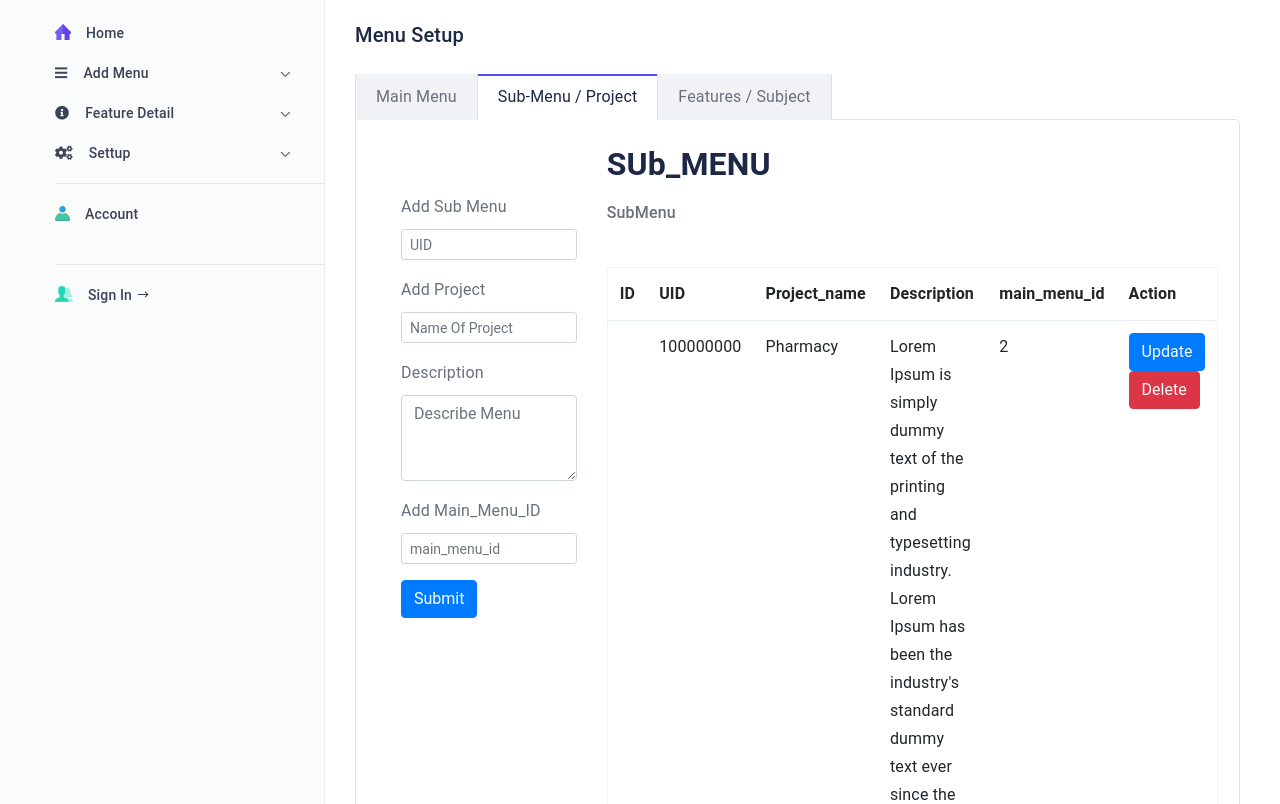
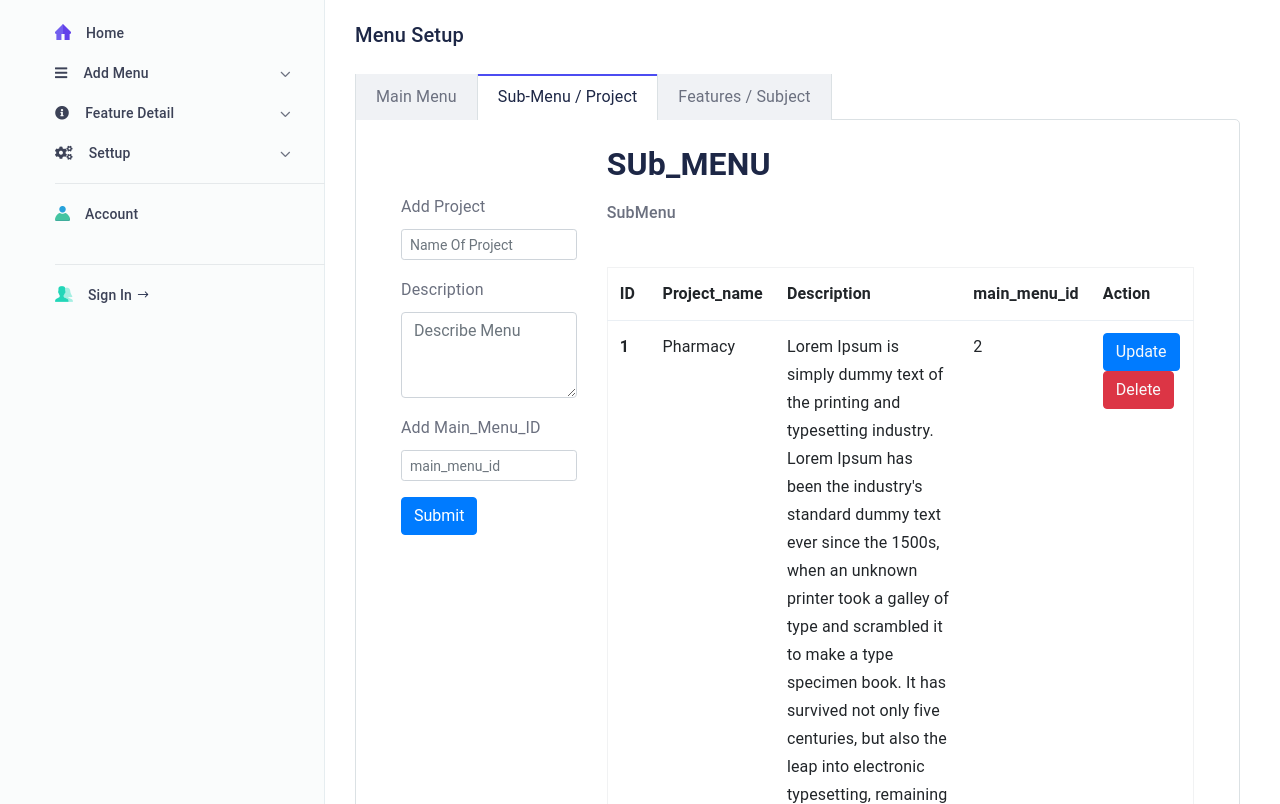
Before and after one commit to crystal-qazi/Knowledge_Base, a PHP site: page /admin_add_menu.php in a window 1280 px wide, after a click on "Sub-Menu / Project". Shown: the part 153-957 px from the top of the page. Run offline with PHP 8.4, Linux system fonts and the light colour scheme; data comes from the database, SQL or seed files in the repository; data that the repository does not hold is empty; some libraries are stand-ins or nearby versions.

Commit message:
menu function set

```diff
--- a/HeaderFooterTemp/admin/admin_head.php
+++ b/HeaderFooterTemp/admin/admin_head.php
@@ -124,6 +124,7 @@ $count = mysqli_num_rows($res);
                             <?php
                                 }
                             }
+
                             ?>
 
 
--- a/HeaderFooterTemp/head_temp.php
+++ b/HeaderFooterTemp/head_temp.php
@@ -4,6 +4,7 @@ include 'config/connection.php';
 $sql = "SELECT * FROM project";
 $res = mysqli_query($con,$sql);
 $count = mysqli_num_rows($res);
+
 ?>
 
 <!DOCTYPE html>
--- a/admin_add_menu.php
+++ b/admin_add_menu.php
@@ -2,7 +2,7 @@
 <?php include('headerfootertemp/admin/admin_head.php') ?>
 <?php
 // Include the database configuration
-include 'config/connection.php';
+//include 'config/connection.php';
 
 
 ?>
@@ -37,7 +37,7 @@ include 'config/connection.php';
                     <div class="d-flex">
                     <div class="col-lg-3 pt-5">
 
-                        <form action="" method="post">
+                        <form  method="post">
 
                             <div class="mb-3">
                                 <label class="form-label">Add Main Menu</label>
@@ -49,25 +49,27 @@ include 'config/connection.php';
                                 <textarea type="description" name="description" class="form-control" rows="3"
                                     placeholder="Describe Menu"></textarea>
                             </div>
-                            <button type="submit" class="btn btn-primary" name="submit">Submit</button>
+                            <button type="submit" class="btn btn-primary" name="submit" value="submit">Submit</button>
+
+
                         </form>
                             <?php
-                                            if(isset($_POST['submit'])){
+                                //include 'config/connection.php';
+                                if ($_SERVER["REQUEST_METHOD"] == "POST") {
+
+                                    // collect value of input field
                                     $title= $_POST['title'];
                                     $description=$_POST['description'];
 
+                                    if (empty($title)) {
+                                        echo "data is empty";
+                                    } else {
                                         $sql= "INSERT into main_menu (title, description) VALUES ('$title','$description')";
                                         $result= mysqli_query($con,$sql);
-
-                                                if($result){
-                                                    header('location:admin_add_menu.php');
-                                                    //echo "Data inseted successfully";
-                                                }
-                                                else{
-                                                    die(mysqli_error($con));
                                     }
                                 }
-
+                                // Closing the connection.
+                               $con->close();
                                 ?>
 
                     </div>
@@ -92,7 +94,13 @@ include 'config/connection.php';
                                     </thead>
                                     <tbody>
                                         <?php
-                                                        $sql1 = "SELECT * FROM `main_menu`";
+
+                                        // Include the database configuration
+                                       include 'config/connection.php';
+
+
+
+                                                        $sql1 = "SELECT * FROM main_menu";
                                                         $result1=mysqli_query($con,$sql1);
                                                         if($result1){
                                                             while($row1=mysqli_fetch_assoc($result1)){
@@ -111,75 +119,11 @@ include 'config/connection.php';
                                                                     </tr>';
                                                                 }
                                                             }
+                                                            $con->close();
                                                         ?>
 
                                     </tbody>
                                 </table>
-
-                                <!-- Button trigger modal -->
-<!-- <button type="button" class="btn btn-primary" data-bs-toggle="modal" data-bs-target="#exampleModal">
-    Launch demo modal
-  </button> -->
-
-  <!-- Modal -->
-  <div class="modal fade" id="exampleModal" tabindex="-1" aria-labelledby="exampleModalLabel" aria-hidden="true">
-    <div class="modal-dialog">
-      <div class="modal-content">
-        <div class="modal-header">
-          <h5 class="modal-title" id="exampleModalLabel">Update Screen</h5>
-          <button type="button" class="btn-close" data-bs-dismiss="modal" aria-label="Close"></button>
-        </div>
-        <div class="modal-body">
-
-            <!-- form content -->
-            <form action="" method="post">
-
-                <div class="mb-3">
-                    <label class="form-label">Update Main Menu</label>
-                    <input name="title" class="form-control form-control-sm" type="text"
-                        placeholder="Name Of Menu" aria-label=".form-control-sm example">
-                </div>
-                <div class="mb-3">
-                    <label for="exampleFormControlTextarea1" class="form-label">Update Description</label>
-                    <textarea type="description" name="description" class="form-control" rows="3"
-                        placeholder="Describe Menu"></textarea>
-                </div>
-                <button type="submit" class="btn btn-primary" name="submit">Submit</button>
-            </form>
-            <?php
-                                if(isset($_POST['submit'])){
-                                    $title= $_POST['title'];
-                                    $description=$_POST['description'];
-
-                                    $sql= "INSERT into main_menu (title, description) VALUES ('$title','$description')";
-                                    $result= mysqli_query($con,$sql);
-
-                                    if($result){
-                                        header('location:admin_add_menu.php');
-                                        //echo "Data inseted successfully";
-                                    }
-                                    else{
-                                        die(mysqli_error($con));
-                                    }
-                                }
-
-                            ?>
-
-
-                            <!-- content end -->
-
-
-        </div>
-        <div class="modal-footer">
-          <button type="button" class="btn btn-secondary" data-bs-dismiss="modal">Close</button>
-
-        </div>
-      </div>
-    </div>
-  </div>
-
-
-
                             </div>
                         </article>
                     </div>
@@ -191,13 +135,10 @@ include 'config/connection.php';
                     <div class="d-flex">
                         <div class="col-lg-3 pt-5">
 
+
                         <form action="" method="post">
 
-                                <div class="mb-3">
-                                    <label class="form-label">Add Sub Menu</label>
-                                    <input name="UID" class="form-control form-control-sm" type="text"
-                                        placeholder="UID" aria-label=".form-control-sm example">
-                                </div>
+
     <div class="mb-3">
         <label class="form-label">Add Project</label>
         <input name="Project_name" class="form-control form-control-sm" type="text"
@@ -214,28 +155,29 @@ include 'config/connection.php';
             placeholder="main_menu_id" aria-label=".form-control-sm example">
     </div>
     <button type="submit" class="btn btn-primary" name="submit">Submit</button>
-                            </form>
+
 <?php
+ include 'config/connection.php';
                     if(isset($_POST['submit'])){
 
-                                                    $UID= $_POST['UID'];
+
                         $Project_name=$_POST['Project_name'];
-                                                    $Description=$_POST['Description'];
+                        $sub_Description=$_POST['Description'];
                         $main_menu_id=$_POST['main_menu_id'];
 
-                                                    $sql = "INSERT into project (UID, Project_name,Description,main_menu_id) VALUES ('$UID','$Project_name','$Description', '$main_menu_id');";
-                                                    $result= mysqli_query($con,$sql);
+                        if(empty($Project_name)){
 
-                                                    if($result){
-                                                        header('location:admin_add_menu.php');
-                                                        //echo "Data inseted successfully";
+                            echo "data is empty";
+                    }else{
+                        $sql5 = "INSERT into project ( Project_name,Description,main_menu_id) VALUES ('$Project_name','$sub_Description', '$main_menu_id');";
+                        $result= mysqli_query($con,$sql5);
                     }
-                                                    else{
-                                                        die(mysqli_error($con));
+
+
                     }
-                                                }
+                    $con->close();
                 ?>
-
+    </form>
 </div>
 
 <div class="col-lg-9">
@@ -250,7 +192,7 @@ include 'config/connection.php';
             <thead>
                 <tr>
                     <th>ID</th>
-                                                <th>UID</th>
+
                     <th>Project_name</th>
                     <th>Description</th>
                     <th>main_menu_id</th>
@@ -260,11 +202,12 @@ include 'config/connection.php';
             </thead>
             <tbody>
                 <?php
-                                                    $sql2 = "SELECT * FROM `project`";
+                include 'config/connection.php';
+                        $sql2 = "SELECT * FROM project";
                         $result2=mysqli_query($con,$sql2);
                         if($result2){
                             while($row2=mysqli_fetch_assoc($result2)){
-                                                            $id=$row2['id'];
+                                $subid=$row2['ID'];
                                 $UID=$row2['UID'];
                                 $Project_name=$row2['Project_name'];
                                 $Description=$row2['Description'];
@@ -272,18 +215,20 @@ include 'config/connection.php';
 
 
                             echo   '<tr>
-                                                                    <th scope="row">'.$id.'</th>
-                                                                    <td>'.$UID.'</td>
+                                        <th scope="row">'.$subid.'</th>
+
                                         <td>'.$Project_name.'</td>
                                         <td>'.$Description.'</td>
                                         <td>'.$main_menu_id.'</td>
                                         <td>
                                             <button class="btn btn-primary" data-bs-toggle="modal" data-bs-target="#exampleModal"><a href="update.php?updateid='.$id.'" class="text-light">Update</a></button>
-                                                                        <button class="btn btn-danger"><a href="delete.php?deleteid='.$id.'" class="text-light">Delete</a></button>
+                                            <button class="btn btn-danger"><a href="delete.php?deleteid='.$subid.'" class="text-light">Delete</a></button>
                                         </td>
                                     </tr>';
                                 }
                             }
+                           // mysqli_close($con)
+                            $con->close();
                         ?>
 
             </tbody>
@@ -291,6 +236,9 @@ include 'config/connection.php';
 
     </div>
 </article>
+
+
+
                         </div>
                         </div>
                 </div>
--- a/config/connection.php
+++ b/config/connection.php
@@ -1,4 +1,5 @@
 <?php
 $con=mysqli_connect("localhost","root","root","k_b");
+
 if(!$con) { die(" Connection Error "); }
 ?>
--- a/content.php
+++ b/content.php
@@ -13,6 +13,7 @@ $Url_id = $_GET['id'];
 $sql = "SELECT subject.* , tags.Tag_name FROM subject LEFT JOIN tags ON subject.Tagged_id = tags.ID where subject.ID = $Url_id";
 $res = mysqli_query($con,$sql);
 $count = mysqli_num_rows($res);
+
 ?>
 
 
```
Also changed, not shown: delete.php (+22 -1 lines), function.php (deleted, +0 -39 lines), test.php (added, +13 -0 lines). Lines whose indentation alone changed are shown as unchanged.
